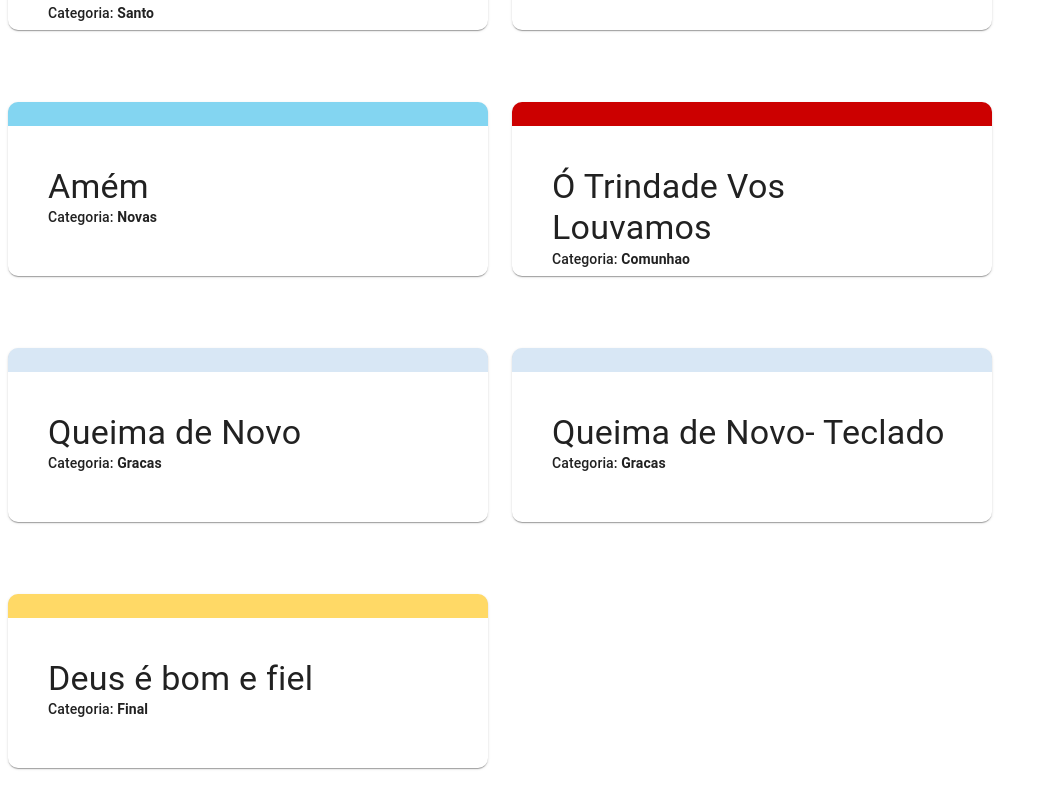
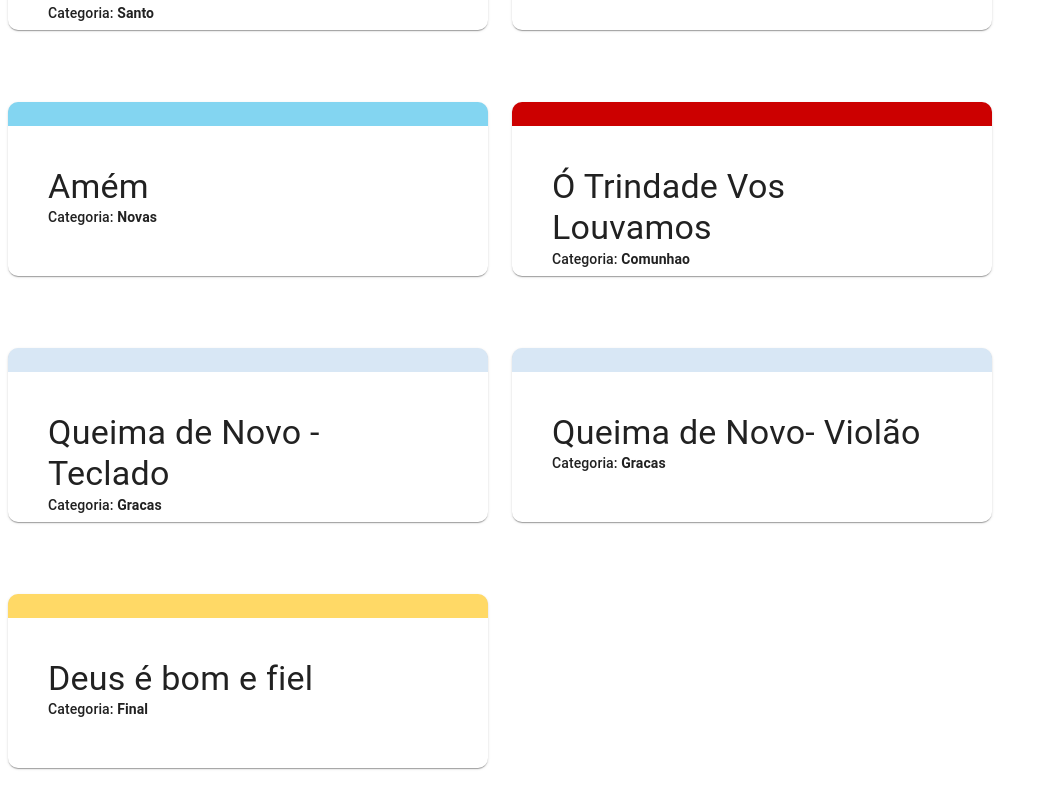
Before and after one commit to rafadealmeida/repertorio, a React (Create React App) app: page /missajun in a window 1280 px wide. Shown: the part 1067-1867 px from the top of the page, without its empty margins (0-1049 px from the left). Built offline with nearby package versions, Linux system fonts and the light colour scheme.

Commit message:
ajuste de repertorio

```diff
--- a/src/_mocks/repertorioMissaJun.js
+++ b/src/_mocks/repertorioMissaJun.js
@@ -413,7 +413,7 @@ const repertorioMissaFev = [
     `,
   },
   {
-    titulo: 'Queima de Novo',
+    titulo: 'Queima de Novo - Teclado',
     id: sumId(),
     categoria: 'Gracas',
     link: 'https://www.cifraclub.com.br/comunidade-catolica-colo-de-deus/queima-de-novo/#tabs=false',
@@ -467,13 +467,14 @@ const repertorioMissaFev = [
     `,
   },
   {
-    titulo: 'Queima de Novo- Teclado',
+    titulo: 'Queima de Novo- Violão',
     id: sumId(),
     categoria: 'Gracas',
     link: 'https://www.cifraclub.com.br/comunidade-catolica-colo-de-deus/queima-de-novo/#tabs=false',
     base: true,
     cifra: `
     Tom: A
+    Capotraste: 2º casa
 
     [Intro] G  Em7  G  Em7
                Em7                C9
```
